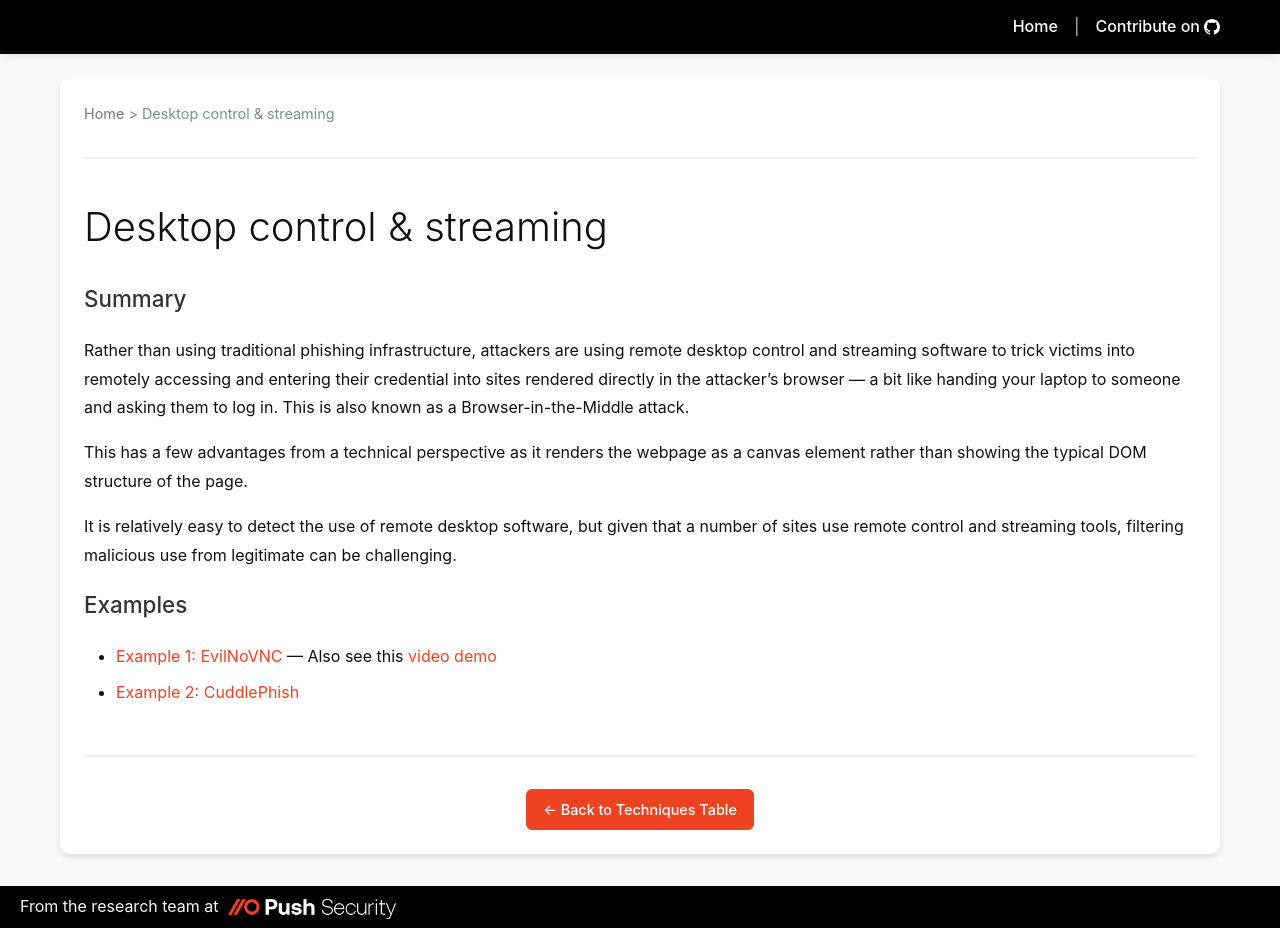
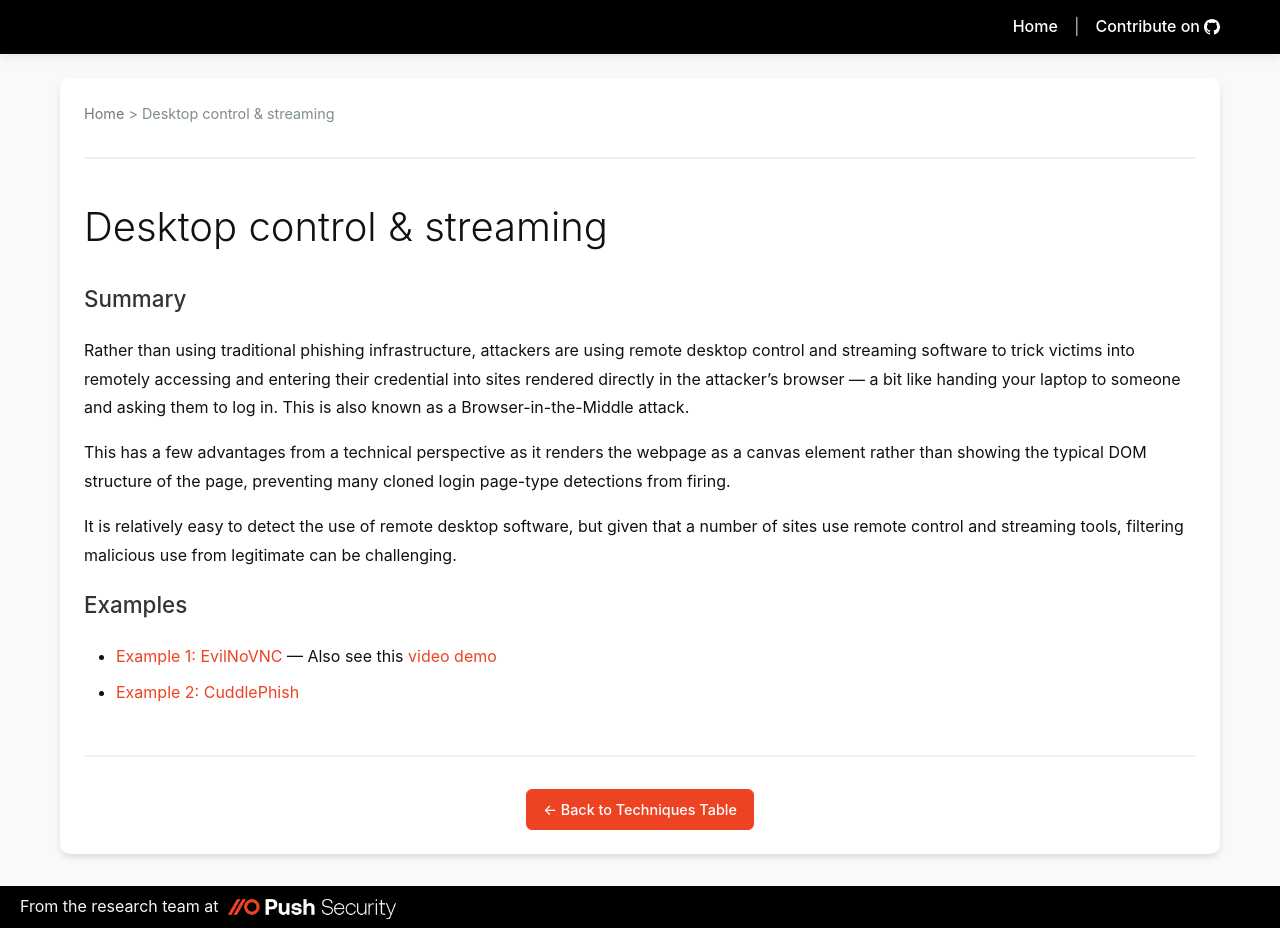
Before and after one commit to pushsecurity/phishing-techniques, a Jekyll site: the page built from _techniques/desktop-control.md, in a window 1280 px wide. Built offline with Jekyll 4.4.1, drawn with Linux system fonts in a browser that asks for light colours.

Commit message:
Update desktop-control.md

```diff
--- a/_techniques/desktop-control.md
+++ b/_techniques/desktop-control.md
@@ -10,7 +10,7 @@ description: Using remote desktop control to render a web page loaded in the att
 
 Rather than using traditional phishing infrastructure, attackers are using remote desktop control and streaming software to trick victims into remotely accessing and entering their credential into sites rendered directly in the attacker's browser — a bit like handing your laptop to someone and asking them to log in. This is also known as a Browser-in-the-Middle attack.
 
-This has a few advantages from a technical perspective as it renders the webpage as a canvas element rather than showing the typical DOM structure of the page.
+This has a few advantages from a technical perspective as it renders the webpage as a canvas element rather than showing the typical DOM structure of the page, preventing many cloned login page-type detections from firing.
 
 It is relatively easy to detect the use of remote desktop software, but given that a number of sites use remote control and streaming tools, filtering malicious use from legitimate can be challenging.
 
```
